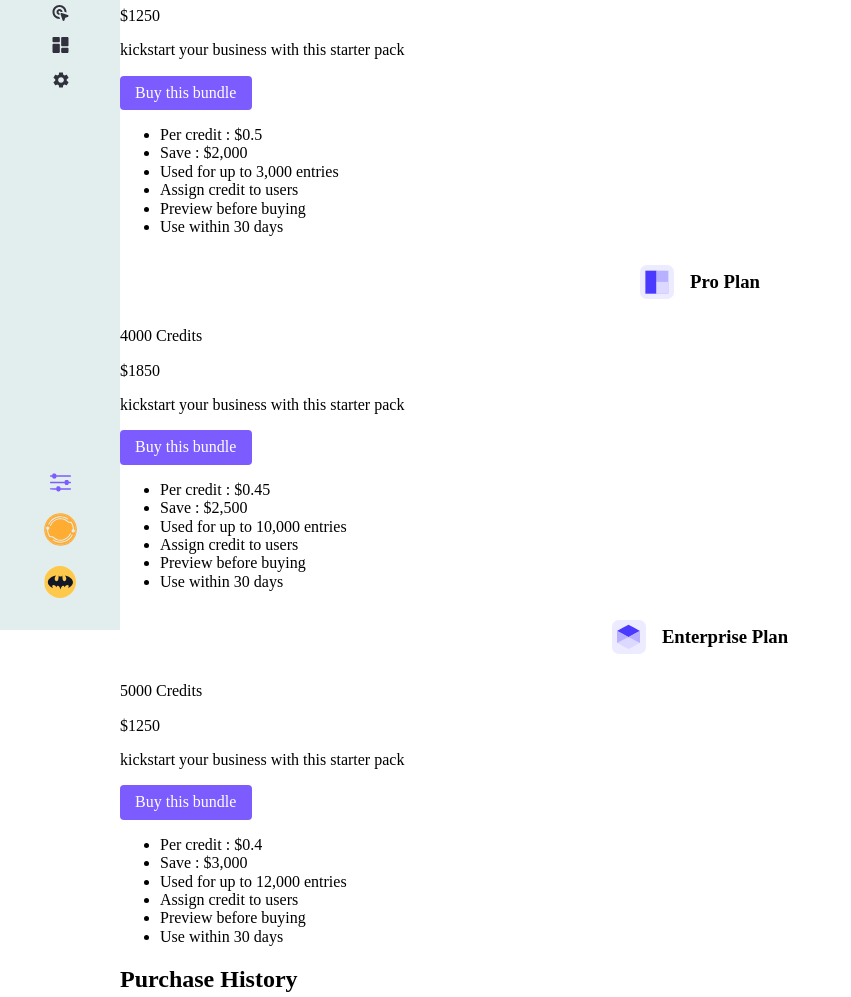
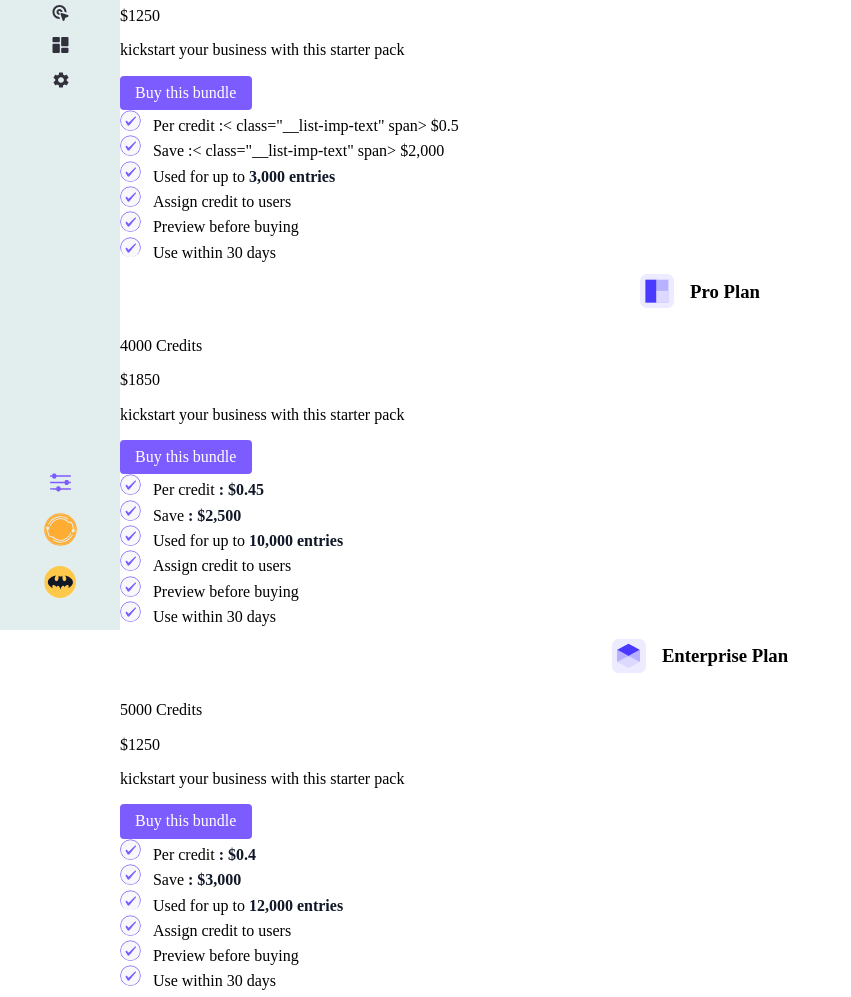
Before and after one commit to zahooray/pricing-page-design, a website: page index.html in a window 1280 px wide. Shown: the part 170-1167 px from the top of the page, without its empty margins (0-851 px from the left). Drawn offline with Linux system fonts and the light colour scheme.

Commit message:
feat: add check icon SVG and update list styles for improved presentation

```diff
--- a/index.html
+++ b/index.html
@@ -107,10 +107,10 @@
                         Buy this bundle
                     </button>
                     <div>
-                        <ul>
-                            <li>Per credit :<span> $0.5</span></li>
-                            <li>Save :<span> $2,000</span></li>
-                            <li>Used for up to <span>3,000 entries</span></li>
+                        <ul class="__list">
+                            <li>Per credit :< class="__list-imp-text" span> $0.5</span></li>
+                            <li>Save :< class="__list-imp-text" span> $2,000</span></li>
+                            <li>Used for up to <span class="__list-imp-text">3,000 entries</span></li>
                             <li>Assign credit to users</li>
                             <li>Preview before buying</li>
                             <li>Use within 30 days</li>
@@ -138,10 +138,10 @@
                         Buy this bundle
                     </button>
                     <div>
-                        <ul>
-                            <li>Per credit <span>: $0.45</span></li>
-                            <li>Save <span>: $2,500</span></li>
-                            <li>Used for up to <span>10,000 entries</span></li>
+                        <ul class="__list">
+                            <li>Per credit <span class="__list-imp-text">: $0.45</span></li>
+                            <li>Save <span class="__list-imp-text">: $2,500</span></li>
+                            <li>Used for up to <span class="__list-imp-text">10,000 entries</span></li>
                             <li>Assign credit to users</li>
                             <li>Preview before buying</li>
                             <li>Use within 30 days</li>
@@ -175,10 +175,10 @@
                         Buy this bundle
                     </button>
                     <div>
-                        <ul>
-                            <li>Per credit <span>: $0.4</span></li>
-                            <li>Save <span>: $3,000</span></li>
-                            <li>Used for up to <span>12,000 entries</span></li>
+                        <ul class="__list">
+                            <li>Per credit <span class="__list-imp-text">: $0.4</span></li>
+                            <li>Save <span class="__list-imp-text">: $3,000</span></li>
+                            <li>Used for up to <span class="__list-imp-text">12,000 entries</span></li>
                             <li>Assign credit to users</li>
                             <li>Preview before buying</li>
                             <li>Use within 30 days</li>
--- a/styles/layout/_card.scss
+++ b/styles/layout/_card.scss
@@ -4,3 +4,24 @@
 .__title-wrapper {
   @include flex-horizontal-center(1rem);
 }
+
+.__list {
+  list-style-type: none;
+  padding: 0;
+  margin: 0;
+  & > li::before {
+    content: "";
+    display: inline-block;
+    width: 1.30781rem;
+    height: 1.30781rem;
+    border-radius: 50%;
+    margin-right: 0.75rem;
+    background-image: url("../../assets/images/check-icon.svg");
+  }
+  .__list-imp-text {
+    font-size: 1rem;
+    font-style: normal;
+    font-weight: 700;
+    color: $secondary;
+  }
+}
```
Also changed, not shown: assets/images/check-icon.svg (added), css/style.css.
